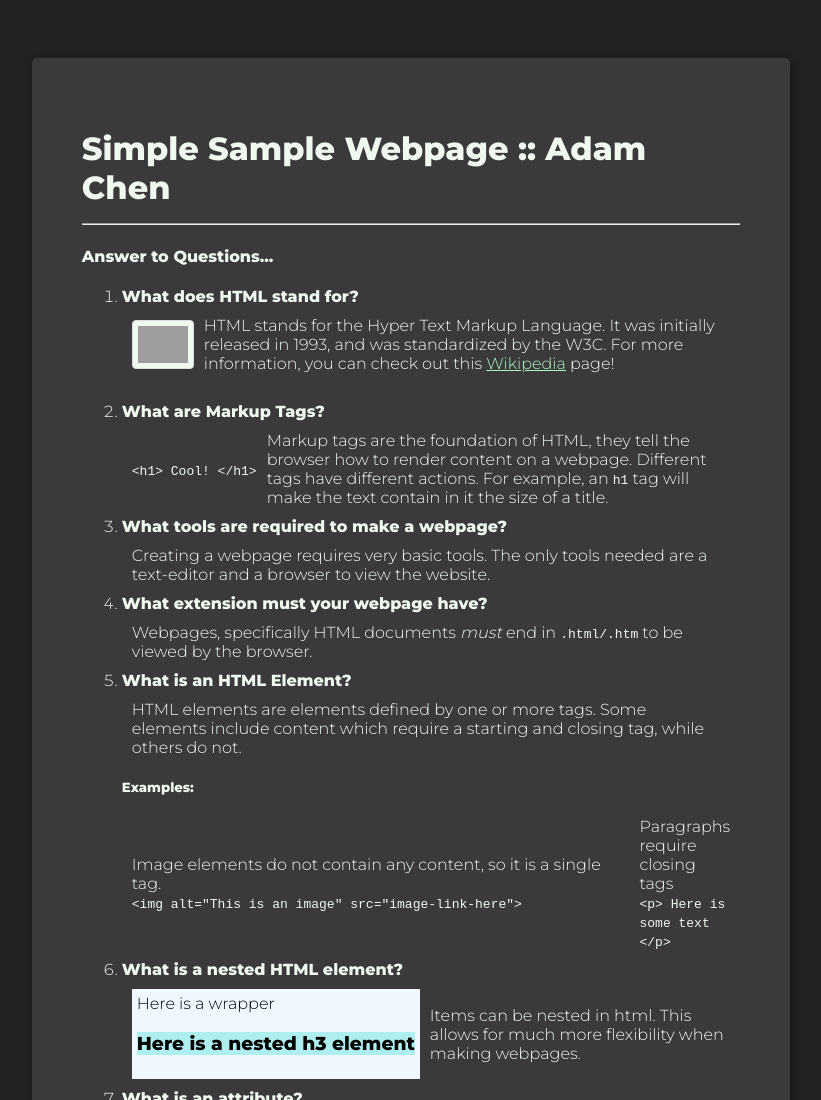
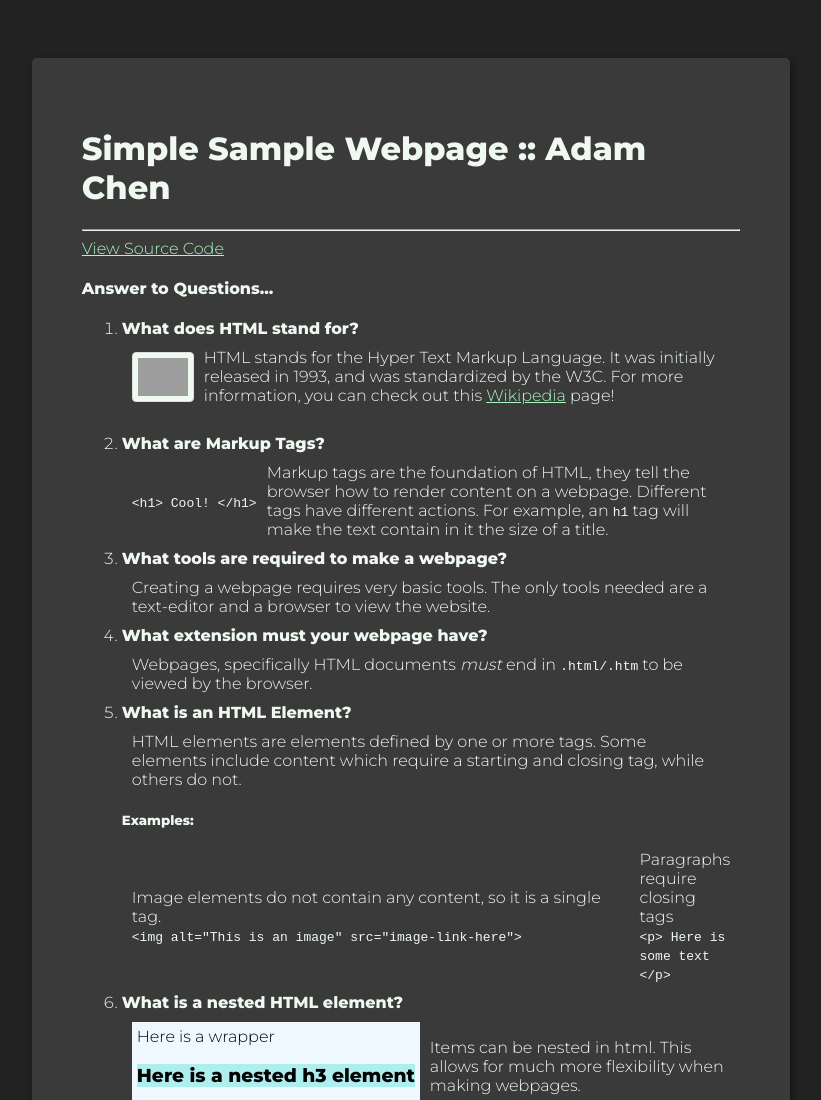
Before and after one commit to encodeous/ICS3-1, a plain HTML site: page index.html in a window 1280 px wide. Shown: the top 1100 px of the page, without its empty margins (229-1050 px from the left). Drawn offline with Linux system fonts and the light colour scheme; grey boxes are pictures that could not be loaded.

Commit message:
Add View Source Link

```diff
--- a/index.html
+++ b/index.html
@@ -22,8 +22,9 @@
          <div class="card">
              <h1>
                  Simple Sample Webpage :: Adam Chen
+             </h1>
              <hr>
-            </h1>
+             <a href="https://github.com/encodeous/ICS3-1">View Source Code</a>
              <h4>
                  Answer to Questions...
              </h4>
```
Also changed, not shown: 1 other file. Lines whose indentation alone changed are shown as unchanged.
